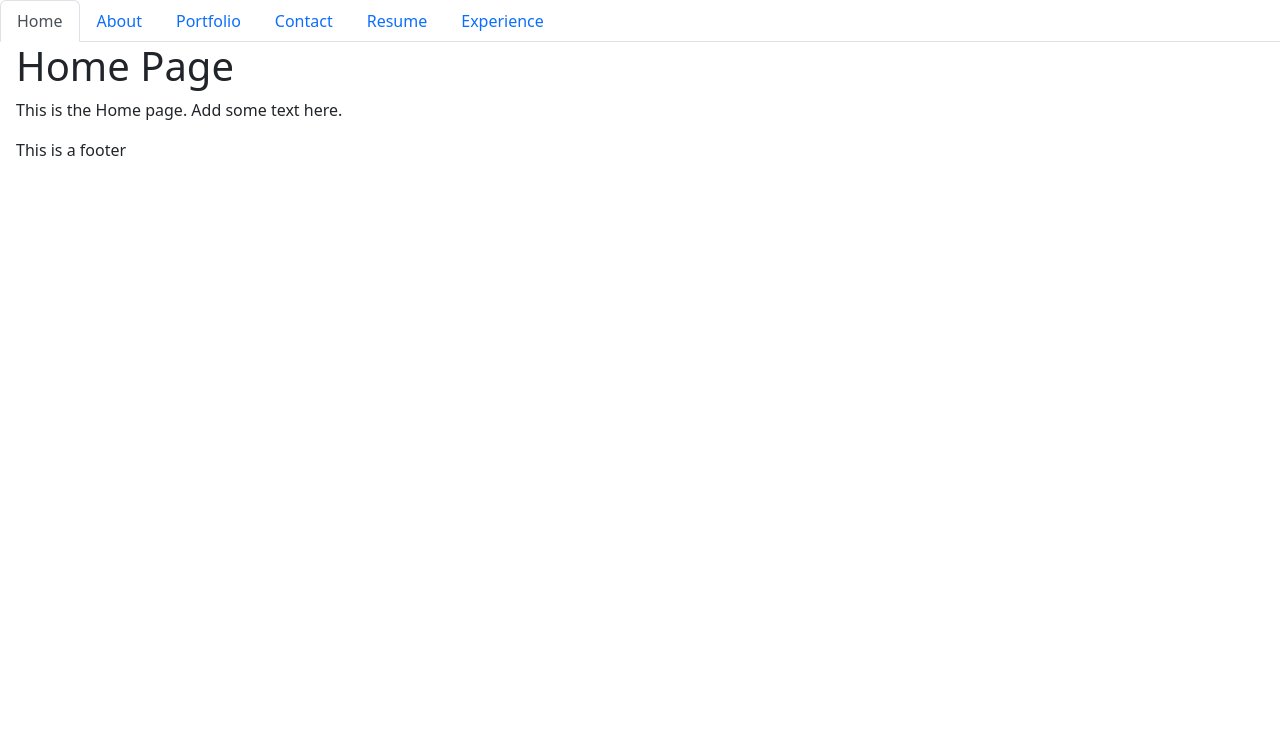
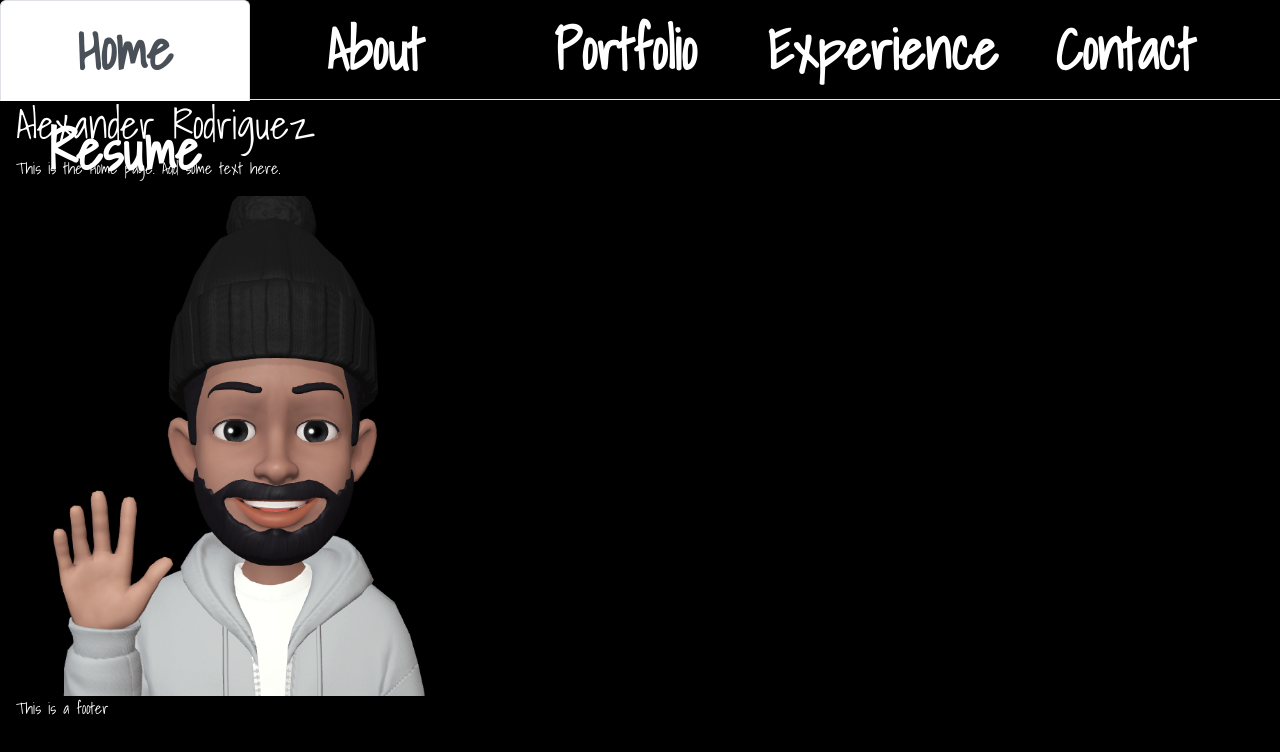
Before and after one commit to arrozconpollo220/Alex-Portfolio, a React (Vite) app: page / in a window 1280 px wide. Shown: the top 752 px of the page. Built offline with nearby package versions, Linux system fonts and the light colour scheme.

Commit message:
updated home.jsx file and app.css file

```diff
--- a/index.html
+++ b/index.html
@@ -3,6 +3,9 @@
   <head>
     <meta charset="UTF-8" />
     <link rel="icon" type="image/svg+xml" href="/vite.svg" />
+    <style>
+      @import url('https://fonts.googleapis.com/css2?family=Pixelify+Sans:wght@400..700&family=Shadows+Into+Light&display=swap');
+      </style>
     <meta name="viewport" content="width=device-width, initial-scale=1.0" />
     <title>React Router</title>
   </head>
--- a/src/App.css
+++ b/src/App.css
@@ -0,0 +1,19 @@
+
+
+body {
+    background-color: black;
+    color: white;
+    font-family: shadows into Light;
+}
+
+ul {
+   height: 100px;
+}
+
+a.nav-link {
+    color: white;
+    width: 250px;
+    font-size: 55px;
+    font-weight: bolder;
+    text-align: center;
+}
--- a/src/App.jsx
+++ b/src/App.jsx
@@ -1,6 +1,7 @@
 // Bringing in the required import from 'react-router-dom'
 import { Outlet } from 'react-router-dom';
 import Nav from './components/NavTabs';
+import './App.css';
 
 function App() {
   // Returning the Nav component and the Outlet component. The Outlet component is a placeholder for the child routes to be rendered.
--- a/src/components/NavTabs.jsx
+++ b/src/components/NavTabs.jsx
@@ -32,6 +32,14 @@ function NavTabs() {
       </li>
       <li className="nav-item">
         <Link
+          to="/Experience"
+          className={currentPage === '/Experience' ? 'nav-link active' : 'nav-link'}
+        >
+          Experience
+        </Link>
+      </li>
+      <li className="nav-item">
+        <Link
           to="/Contact"
           className={currentPage === '/Contact' ? 'nav-link active' : 'nav-link'}
         >
@@ -46,14 +54,6 @@ function NavTabs() {
           Resume
         </Link>
       </li>
-      <li className="nav-item">
-        <Link
-          to="/Experience"
-          className={currentPage === '/Experience' ? 'nav-link active' : 'nav-link'}
-        >
-          Experience
-        </Link>
-      </li>
     </ul>
   );
 }
--- a/src/pages/Home.jsx
+++ b/src/pages/Home.jsx
@@ -1,10 +1,14 @@
+import Emoji1 from '../assets/Portfolio Alex.svg'
+
 export default function Home() {
     return (
       <div>
-        <h1>Home Page</h1>
+        <h1>Alexander Rodriguez</h1>
         <p>
             This is the Home page. Add some text here.
         </p>
+       <img src={Emoji1} alt="Emoji of Alex" />
       </div>
+
     );
   }
```
Also changed, not shown: src/assets/MyEmoji.png (deleted), src/assets/Portfolio Alex.svg (added), src/styles/home.css (added).
